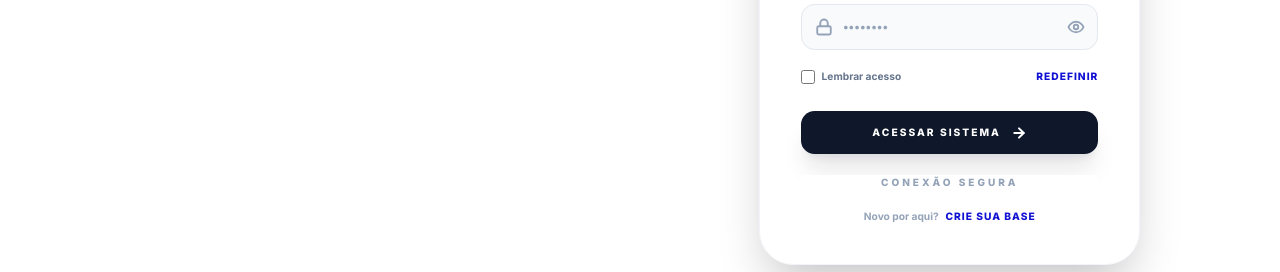
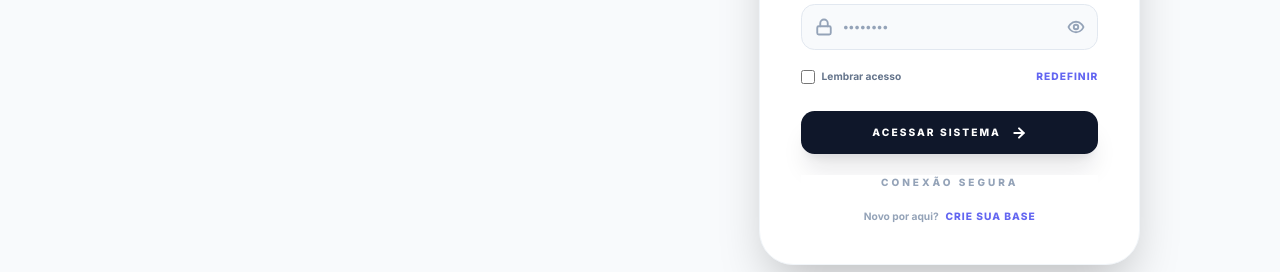
Before and after one commit to ramonwagui/arcscan, a React (Vite) app in the folder frontend/: page /login in a window 1280 px wide. Shown: the part 350-622 px from the top of the page. Built offline with nearby package versions, Linux system fonts and the light colour scheme.

Commit message:
feat: set up Tailwind CSS with custom theme, components, and global styles.

```diff
--- a/frontend/src/components/Layout.jsx
+++ b/frontend/src/components/Layout.jsx
@@ -30,7 +30,7 @@ export default function Layout() {
         : user?.email?.[0]?.toUpperCase() || 'U'
 
     return (
-        <div className="min-h-screen flex bg-white dark:bg-white transition-colors duration-500 font-sans selection:bg-primary-500/30">
+        <div className="min-h-screen flex bg-slate-50 dark:bg-surface-950 transition-colors duration-500 font-sans selection:bg-primary-500/30">
             {/* Sidebar overlay (mobile) */}
             {sidebarOpen && (
                 <div
@@ -49,9 +49,8 @@ export default function Layout() {
                 {/* Brand Identity */}
                 <div className="px-8 py-10 flex items-center gap-4">
                     <div className="relative group">
-                        <div className="absolute -inset-1.5 bg-gradient-to-tr from-primary-600 to-blue-400 rounded-2xl blur opacity-25 group-hover:opacity-40 transition duration-500" />
-                        <div className="relative w-12 h-12 rounded-2xl bg-primary-500 flex items-center justify-center text-white shadow-xl shadow-primary-500/20">
-                            <Search size={24} strokeWidth={3} className="group-hover:scale-110 transition-transform duration-500" />
+                        <div className="relative w-10 h-10 rounded-xl bg-primary-600 flex items-center justify-center text-white shadow-md">
+                            <Search size={20} strokeWidth={2.5} className="group-hover:scale-110 transition-transform duration-500" />
                         </div>
                     </div>
                     <div>
@@ -96,20 +95,17 @@ export default function Layout() {
 
                 {/* Secure Authentication Block */}
                 <div className="p-6 mt-auto">
-                    <div className="p-4 rounded-[1.5rem] bg-slate-50 dark:bg-surface-950 border border-slate-100 dark:border-slate-800/60 shadow-inner group/profile">
+                    <div className="p-4 rounded-xl bg-white border border-slate-100 shadow-sm group/profile">
                         <div className="flex items-center gap-3">
                             <div className="relative">
-                                <div className="absolute -inset-1 bg-primary-500 rounded-full blur-[2px] opacity-0 group-hover/profile:opacity-20 transition-opacity" />
-                                <div className="relative w-10 h-10 rounded-xl bg-white dark:bg-surface-800 text-primary-500 flex items-center justify-center font-black border border-slate-200 dark:border-slate-700 text-xs shadow-sm">
-                                    {initials}
+                                <div className="absolute -inset-1 bg-amber-500 rounded-full blur-[2px] opacity-0 group-hover/profile:opacity-20 transition-opacity" />
+                                <div className="relative w-10 h-10 rounded-full bg-amber-300 text-white flex items-center justify-center font-black border-2 border-white shadow-sm">
+                                    <User size={20} className="fill-white/20" />
                                 </div>
                             </div>
                             <div className="flex-1 min-w-0">
-                                <p className="text-[11px] font-black text-slate-900 dark:text-white truncate uppercase tracking-tighter">{user?.name || 'Administrador'}</p>
-                                <div className="flex items-center gap-1 mt-0.5">
-                                    <div className="w-1.5 h-1.5 rounded-full bg-emerald-500 shadow-[0_0_8px_rgba(16,185,129,0.5)]" />
-                                    <p className="text-[9px] font-bold text-slate-400 uppercase tracking-widest">{user?.role === 'superadmin' ? 'Acesso Total' : 'Operador'}</p>
-                                </div>
+                                <p className="text-[12px] font-bold text-slate-900 truncate">{user?.name || 'Admin User'}</p>
+                                <p className="text-[10px] text-slate-500">{user?.role === 'superadmin' ? 'Premium Account' : 'Standard'}</p>
                             </div>
                         </div>
                         <button
@@ -137,16 +133,13 @@ export default function Layout() {
 
                         {/* Search Core Integration */}
                         <div className="hidden md:flex relative items-center max-w-lg w-full group">
-                            <div className="absolute inset-0 bg-slate-100 dark:bg-surface-900 group-focus-within:bg-white dark:group-focus-within:bg-surface-800 rounded-2xl transition-all duration-300" />
-                            <Search size={16} className="absolute left-5 text-slate-400 group-focus-within:text-primary-500 transition-colors z-10" strokeWidth={2.5} />
+                            <div className="absolute inset-0 bg-white border border-slate-200 rounded-full transition-all duration-300" />
+                            <Search size={16} className="absolute left-4 text-slate-400 z-10" strokeWidth={2.5} />
                             <input
                                 type="text"
-                                className="relative w-full bg-transparent border-none focus:ring-0 py-3 pl-14 pr-4 text-xs font-bold text-slate-700 dark:text-slate-200 placeholder:text-slate-400 dark:placeholder:text-slate-600 z-10"
-                                placeholder="Consultar base de dados, registros ou auditorias..."
+                                className="relative w-full bg-transparent border-none focus:ring-0 py-2.5 pl-11 pr-4 text-xs text-slate-700 placeholder:text-slate-400 z-10"
+                                placeholder="Search analytics..."
                             />
-                            <div className="absolute right-4 px-1.5 py-0.5 rounded border border-slate-200 dark:border-slate-700 text-[9px] font-black text-slate-300 tracking-tighter z-10 cursor-default">
-                                ⌘K
-                            </div>
                         </div>
                     </div>
 
--- a/frontend/src/index.css
+++ b/frontend/src/index.css
@@ -13,12 +13,12 @@
   }
 
   body {
-    @apply bg-white text-slate-900 font-sans antialiased transition-colors duration-300;
+    @apply bg-slate-50 text-slate-900 font-sans antialiased transition-colors duration-300;
     min-height: 100vh;
   }
 
   body.dark {
-    @apply bg-white text-slate-900;
+    @apply bg-surface-900 text-slate-100;
   }
 
   ::-webkit-scrollbar {
@@ -85,7 +85,7 @@
   }
 
   .sidebar-link.active {
-    @apply bg-primary-500 text-white shadow-lg shadow-primary-500/25 border-none;
+    @apply bg-primary-50 text-primary-700 font-bold;
   }
 }
 
--- a/frontend/tailwind.config.js
+++ b/frontend/tailwind.config.js
@@ -11,30 +11,30 @@ export default {
             },
             colors: {
                 primary: {
-                    50: '#e8e8ff',
-                    100: '#d1d1ff',
-                    200: '#a3a3ff',
-                    300: '#7575ff',
-                    400: '#4747ff',
-                    500: '#1111d4',
-                    600: '#0d0da6',
-                    700: '#0a0a78',
-                    800: '#07074a',
-                    900: '#04041d',
-                    950: '#02020f',
+                    50: '#eef2ff',
+                    100: '#e0e7ff',
+                    200: '#c7d2fe',
+                    300: '#a5b4fc',
+                    400: '#818cf8',
+                    500: '#6366f1',
+                    600: '#4f46e5',
+                    700: '#4338ca',
+                    800: '#3730a3',
+                    900: '#312e81',
+                    950: '#1e1b4b',
                 },
                 surface: {
-                    50: '#ffffff',
-                    100: '#fafafa',
-                    200: '#f4f4f5',
-                    300: '#e4e4e7',
-                    400: '#d4d4d8',
-                    500: '#a1a1aa',
-                    600: '#71717a',
-                    700: '#52525b',
-                    800: '#3f3f46',
-                    900: '#27272a',
-                    950: '#18181b',
+                    50: '#f8fafc',
+                    100: '#f1f5f9',
+                    200: '#e2e8f0',
+                    300: '#cbd5e1',
+                    400: '#94a3b8',
+                    500: '#64748b',
+                    600: '#475569',
+                    700: '#334155',
+                    800: '#1e293b',
+                    900: '#0f172a',
+                    950: '#020617',
                 }
             },
             animation: {
```
Also changed, not shown: frontend/src/pages/DashboardPage.jsx (+42 -48 lines).
